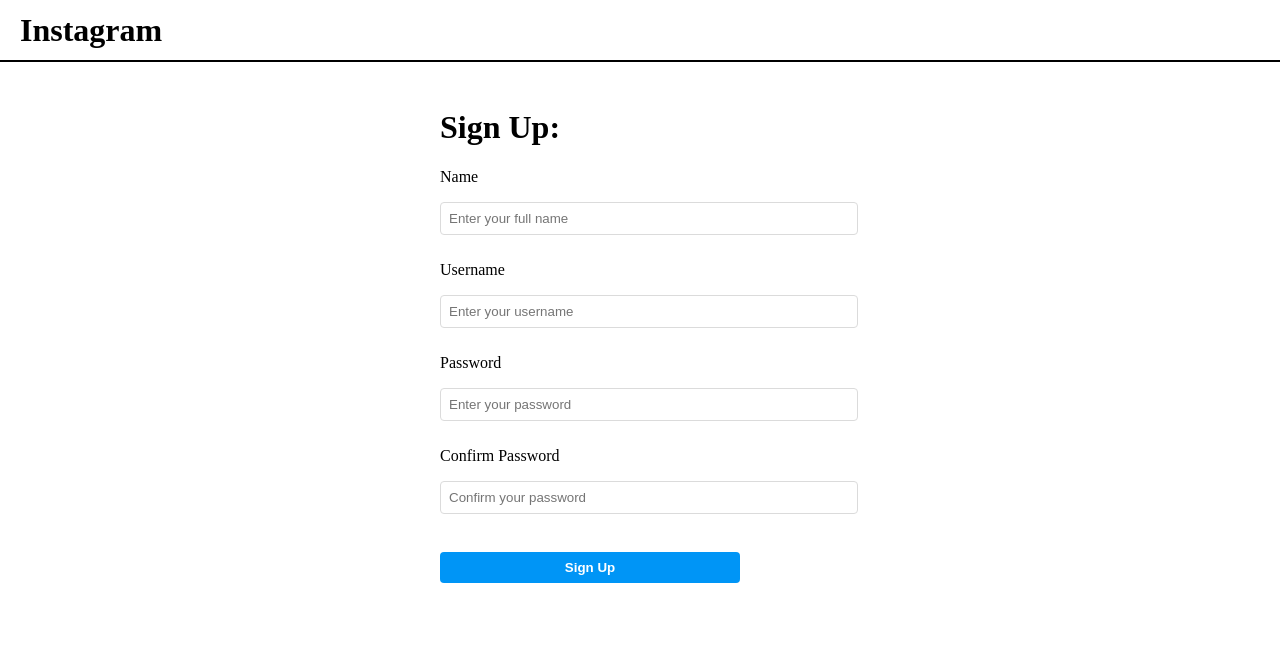
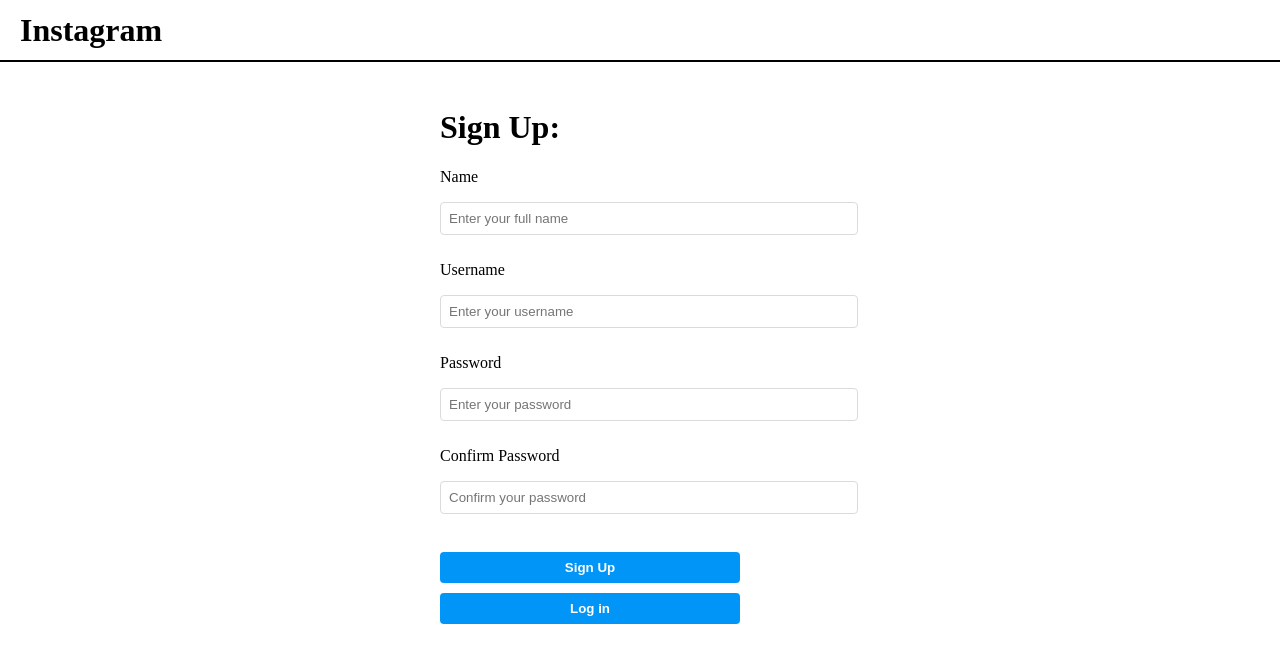
Before and after one commit to duojet2ez/InstaClone, a React (Vite) app: page / in a window 1280 px wide. Shown: the top 662 px of the page. Built offline with nearby package versions, Linux system fonts and the light colour scheme.

Commit message:
added log in button

```diff
--- a/src/components1/Registration.tsx
+++ b/src/components1/Registration.tsx
@@ -28,6 +28,8 @@ function Registration() {
                 <br />
                 <br />
                 <button>Sign Up</button>
+                <button>Log in</button>
+
             </div>
         </div>
     )
```
